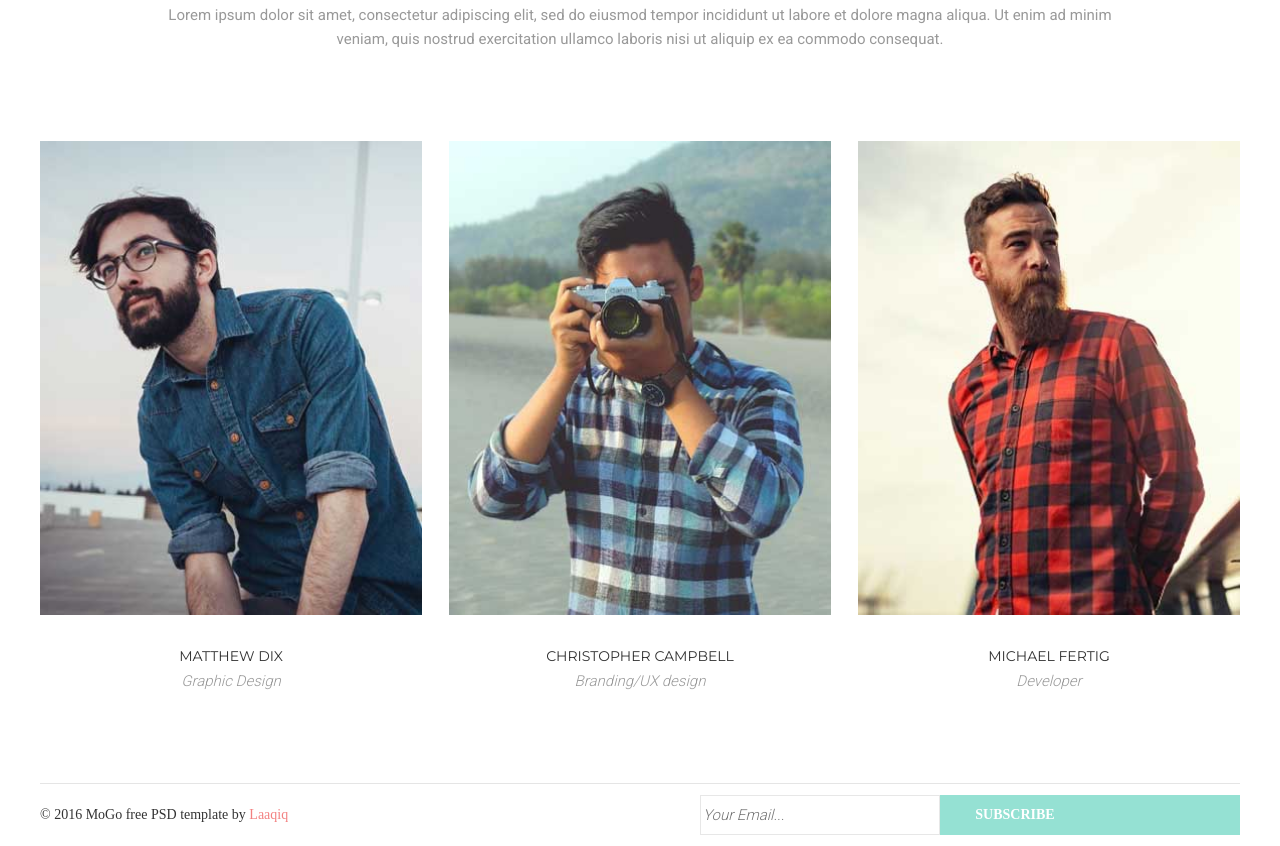
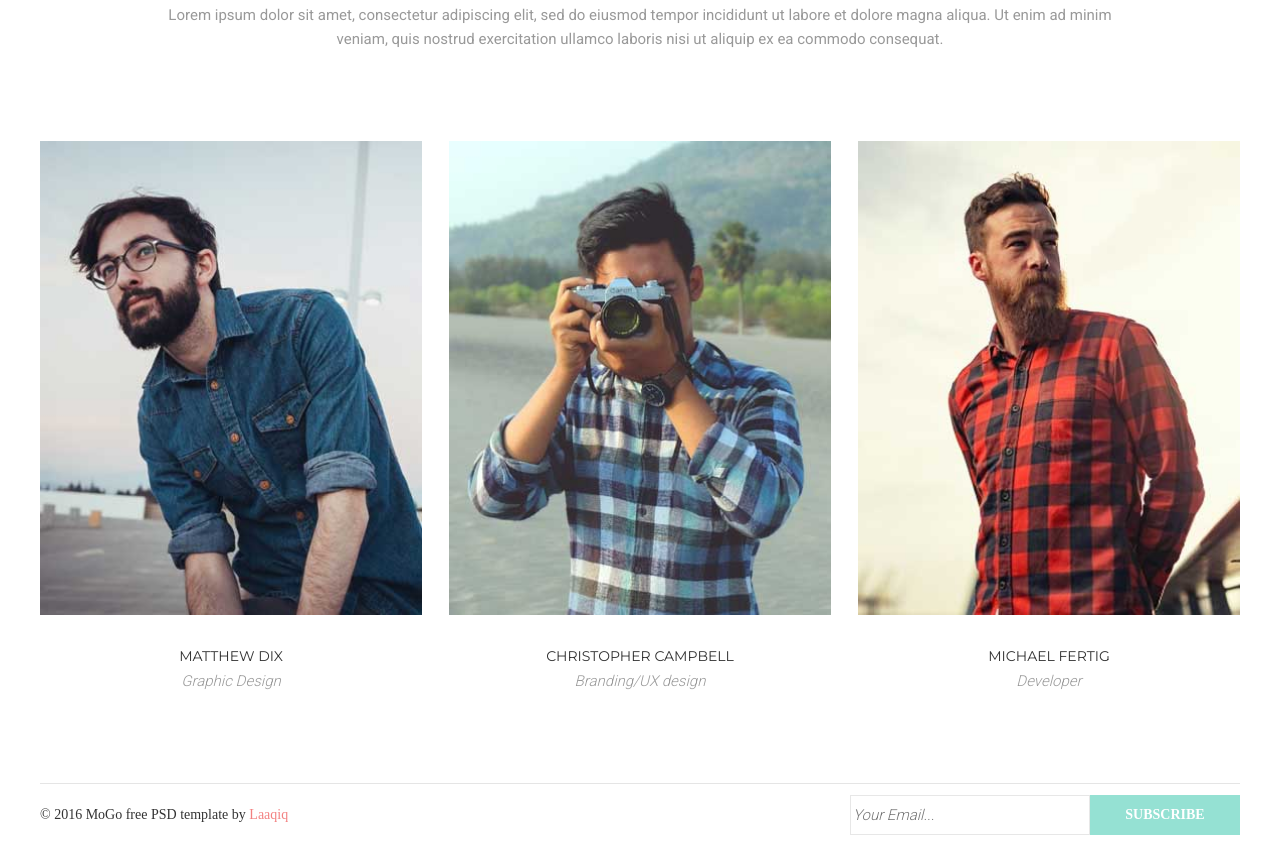
Before and after one commit to LeYuliia/course, a plain HTML site: page html-css/module-6/index.html in a window 1280 px wide. Shown: the part 885-1731 px from the top of the page. Drawn offline with Linux system fonts and the light colour scheme.

Commit message:
Update index.html

```diff
--- a/html-css/module-6/index.html
+++ b/html-css/module-6/index.html
@@ -127,7 +127,7 @@
     </div>
         <div class="subscribe">
             <input type="email" placeholder="Your Email...">
-            <button type="submit">Subscribe<button>
+            <button type="submit">Subscribe</button>
         </div>
     </footer>
 </body>
```
